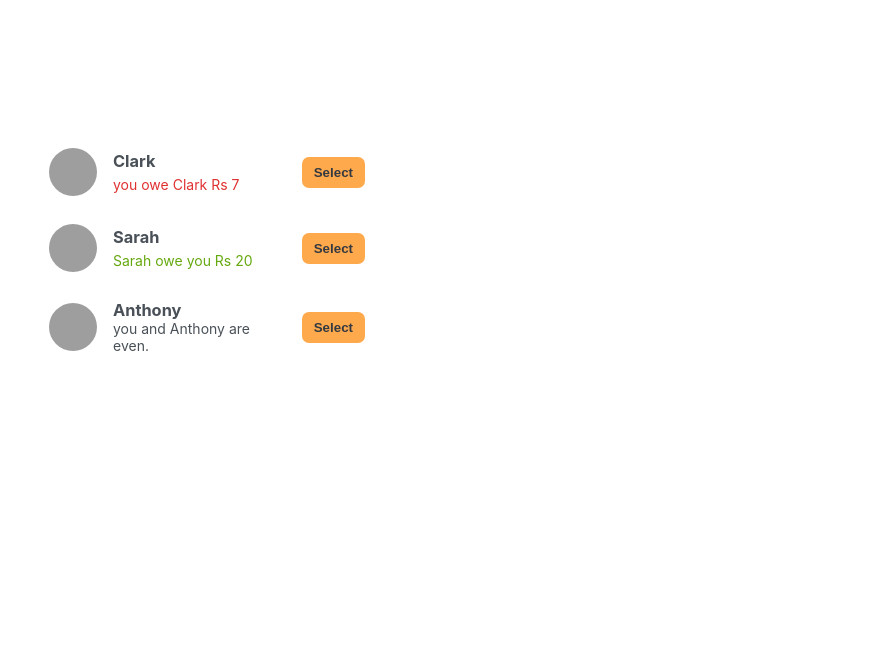
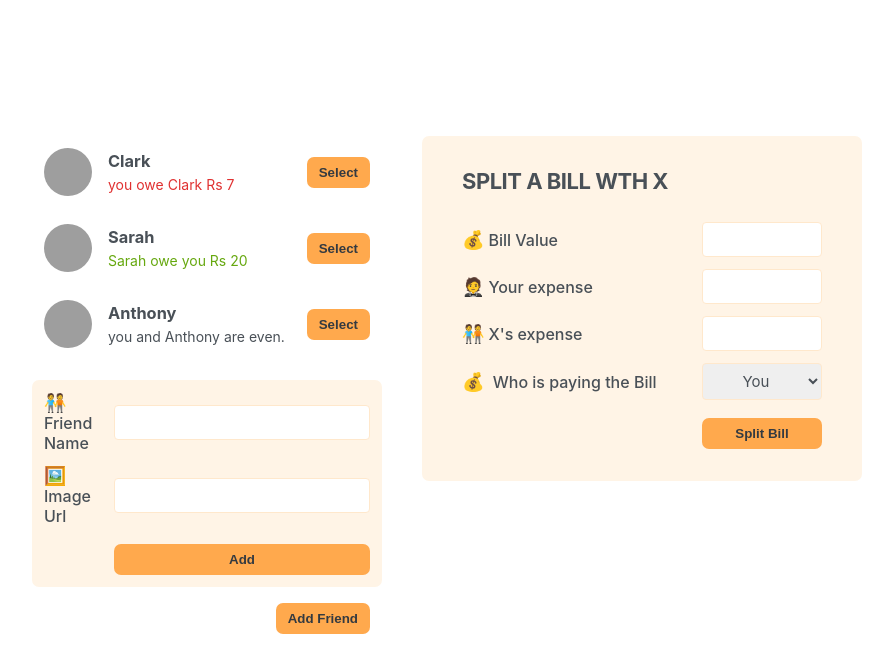
Before and after one commit to developer-akshay/eat-n-split-React-Js, a React (Create React App) app: page / in a window 1280 px wide. Shown: the top 672 px of the page, without its empty margins (193-1086 px from the left). Built offline with nearby package versions, Linux system fonts and the light colour scheme; grey boxes are pictures that could not be loaded.

Commit message:
Made static app with form part

```diff
--- a/src/App.js
+++ b/src/App.js
@@ -26,8 +26,11 @@
     <div className="app">
       <div className="sidebar">
         <FriendList />
+        <FormAddFriend />
+        <Button>Add Friend</Button>
+
       </div>
-
+      <FormSplitBill />
     </div>
   );
 }
@@ -41,7 +44,9 @@
     {friends.map((friend)=>(
       <Friend friend={friend} key={friend.id}/>
     ))}
+
   </ul>
+
   )
 }
 
@@ -66,7 +71,51 @@
         you and {friend.name} are even.
       </p>
     )}
-    <button className="button">Select</button>
+    <Button >Select</Button>
   </li>
     )
 }
+
+function Button ({children}){
+  return <button className="button">{children}</button>
+}
+
+function FormAddFriend(){
+  return(
+    <form className="form-add-friend">
+      <label>🧑‍🤝‍🧑Friend Name</label>
+      <input type="text"/>
+
+      <label>🖼️ Image Url</label>
+      <input type="text" />
+
+      <Button>Add</Button>
+    </form>
+  )
+}
+
+function FormSplitBill(){
+  return(
+    <form className="form-split-bill">
+      <h2>Split a bill wth X</h2>
+
+      <label>💰Bill Value</label>
+      <input type="text"/>
+
+      <label>🤵Your expense</label>
+      <input type="text" />
+
+      <label>🧑‍🤝‍🧑X's expense</label>
+      <input type="text" />
+
+      <label>💰 Who is paying the Bill</label>
+      <select>
+        <option value="user">You</option>
+        <option value="friend">X'S Name</option>
+      </select>
+
+      <Button>Split Bill</Button>
+
+    </form>
+  )
+}
--- a/src/index.css
+++ b/src/index.css
@@ -28,7 +28,7 @@
 .app {
   min-height: 66vh;
   display: grid;
-  grid-template-columns: 34rem 44rem;
+  grid-template-columns: 35rem 44rem;
   column-gap: 4rem;
   align-items: start;
 }
```
